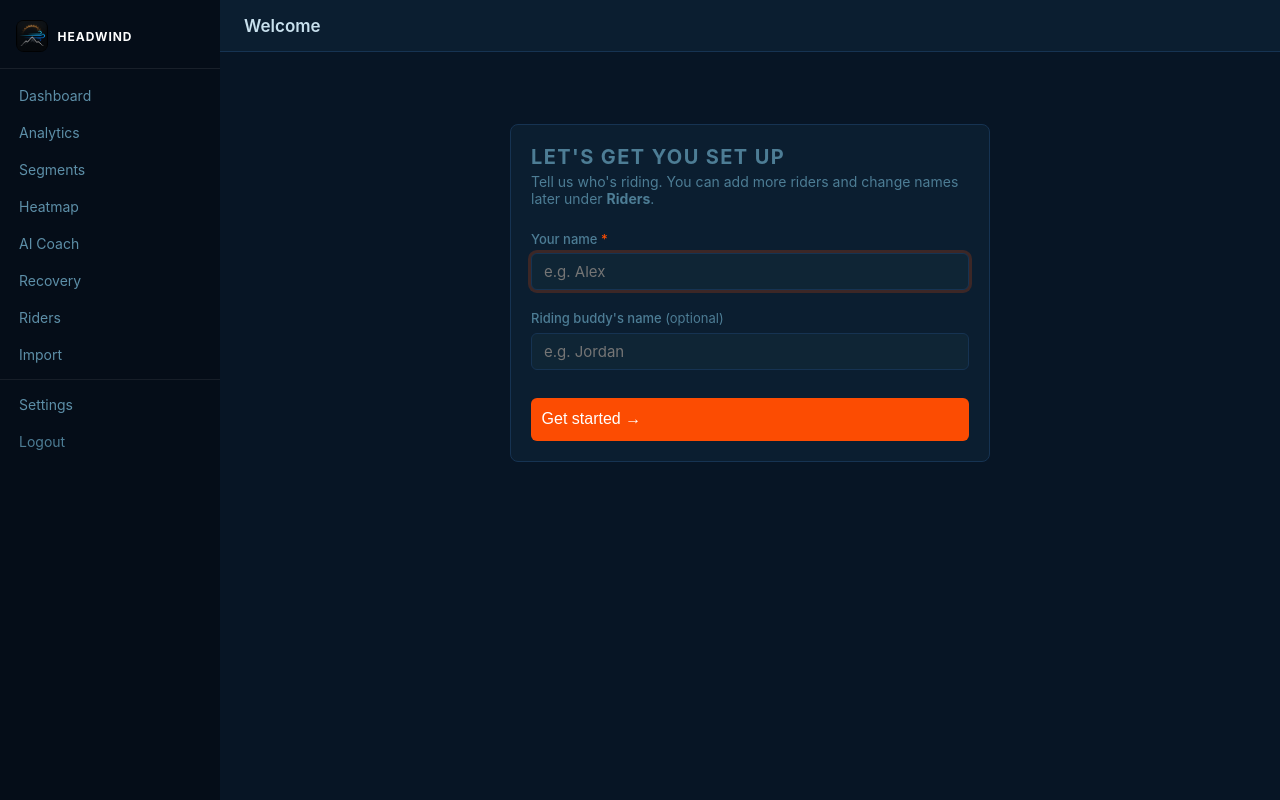
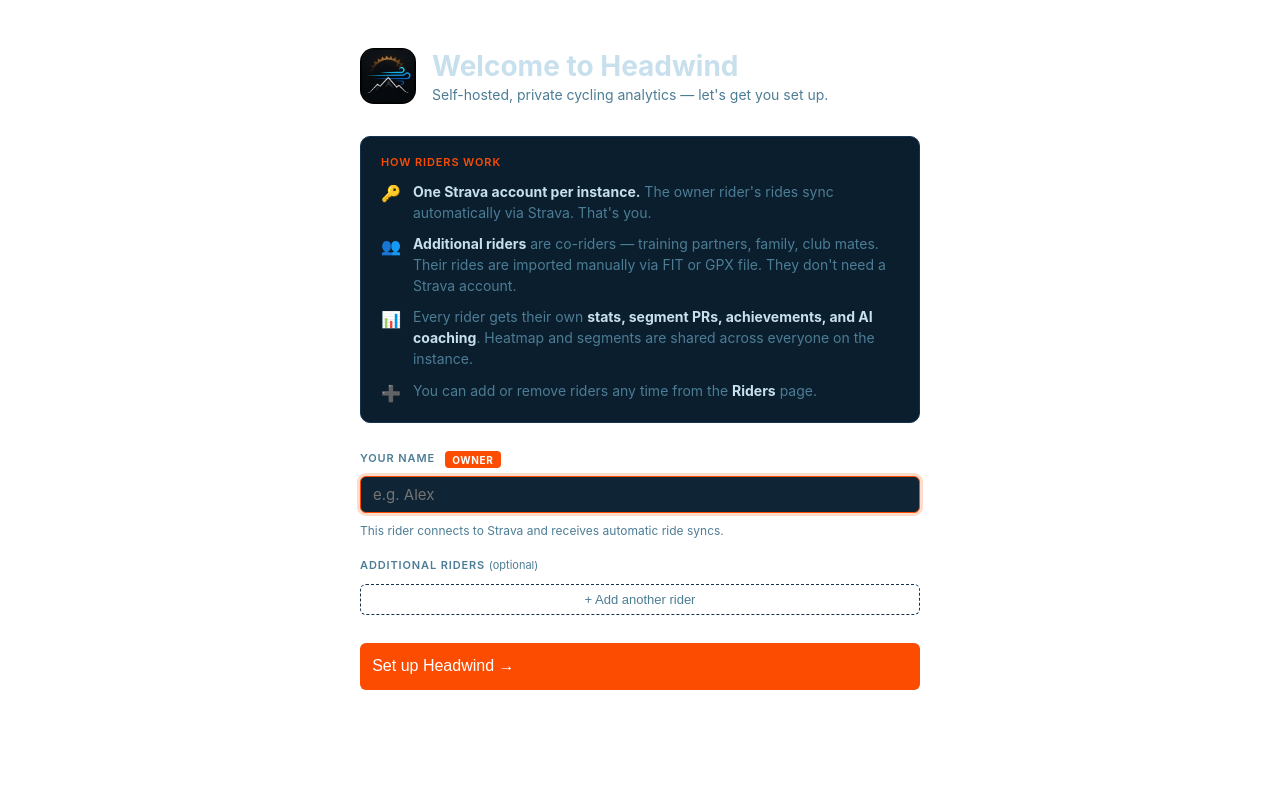
Before and after one commit to lordmaa/headwind, a Flask app: page /setup in a window 1280 px wide. Run offline with Flask 3, Linux system fonts and the light colour scheme; the visitor is signed in with stand-in values (Sample User, id 1); data that the repository does not hold is empty.

Commit message:
Redesign setup wizard with multi-rider architecture explanation
- Full-screen branded page with logo, not embedded in sidebar layout
- Architecture explainer box: Strava owner, co-rider imports, per-rider stats
- Owner field clearly badged; dynamic 'Add another rider' slots (no limit)
- Route handles riders[] array; first rider always isDefault=1

Co-Authored-By: Claude Sonnet 4.6 <noreply@anthropic.com>

```diff
--- a/routes/setup.py
+++ b/routes/setup.py
@@ -10,18 +10,13 @@ def wizard():
         return redirect('/dashboard')
 
     if request.method == 'POST':
-        name1 = request.form.get('name1', '').strip()
-        name2 = request.form.get('name2', '').strip()
-        if name1:
+        names = [n.strip() for n in request.form.getlist('riders[]') if n.strip()]
+        if names:
             db = get_db()
-            db.execute(
-                "INSERT INTO Rider (name, avatarPath, isDefault) VALUES (?, 'custard_cream.svg', 1)",
-                [name1],
-            )
-            if name2:
+            for i, name in enumerate(names):
                 db.execute(
-                    "INSERT INTO Rider (name, isDefault) VALUES (?, 0)",
-                    [name2],
+                    "INSERT INTO Rider (name, avatarPath, isDefault) VALUES (?, 'custard_cream.svg', ?)",
+                    [name, 1 if i == 0 else 0],
                 )
             db.commit()
             return redirect('/dashboard')
--- a/templates/setup.html
+++ b/templates/setup.html
@@ -1,45 +1,238 @@
-{% extends 'base.html' %}
+<!DOCTYPE html>
+<html lang="en">
+<head>
+  <meta charset="UTF-8">
+  <meta name="viewport" content="width=device-width, initial-scale=1.0">
+  <title>Welcome — Headwind</title>
+  <link rel="stylesheet" href="{{ url_for('static', filename='css/style.css') }}">
+  <link rel="icon" type="image/x-icon" href="{{ url_for('static', filename='favicon.ico') }}">
+  <style>
+    body {
+      min-height: 100vh;
+      display: flex;
+      align-items: flex-start;
+      justify-content: center;
+      background: var(--bg);
+      padding: 3rem 1rem;
+    }
+    .wizard { width: 100%; max-width: 560px; }
 
-{% block title %}Setup{% endblock %}
-{% block page_title %}Welcome{% endblock %}
+    .wizard-hero {
+      display: flex;
+      align-items: center;
+      gap: 1rem;
+      margin-bottom: 2rem;
+    }
+    .wizard-hero img {
+      width: 56px; height: 56px; border-radius: 14px; flex-shrink: 0;
+    }
+    .wizard-hero-text h1 {
+      font-size: 1.75rem; font-weight: 700; color: var(--text); margin: 0 0 0.2rem;
+    }
+    .wizard-hero-text p {
+      font-size: 0.875rem; color: var(--text-muted); margin: 0;
+    }
 
-{% block content %}
-<div style="max-width:480px; margin:3rem auto;">
-  <div class="card">
-    <div class="card-title" style="font-size:1.25rem; margin-bottom:0.25rem;">Let's get you set up</div>
-    <p style="color:var(--text-muted); font-size:0.875rem; margin-bottom:1.5rem;">
-      Tell us who's riding. You can add more riders and change names later under <strong>Riders</strong>.
-    </p>
+    .arch-box {
+      background: #0a1e2e;
+      border: 1px solid var(--border);
+      border-radius: 10px;
+      padding: 1.1rem 1.25rem;
+      margin-bottom: 1.75rem;
+    }
+    .arch-box-title {
+      font-size: 0.6875rem;
+      text-transform: uppercase;
+      letter-spacing: 0.08em;
+      font-weight: 600;
+      color: var(--accent);
+      margin-bottom: 0.75rem;
+    }
+    .arch-row {
+      display: flex;
+      gap: 0.75rem;
+      align-items: flex-start;
+      margin-bottom: 0.65rem;
+      font-size: 0.875rem;
+      color: var(--text-muted);
+      line-height: 1.5;
+    }
+    .arch-row:last-child { margin-bottom: 0; }
+    .arch-icon {
+      font-size: 1rem;
+      flex-shrink: 0;
+      margin-top: 0.05rem;
+    }
+    .arch-row strong { color: var(--text); }
 
-    <form method="POST" action="/setup">
-      <div style="margin-bottom:1.25rem;">
-        <label style="display:block; font-size:0.8125rem; color:var(--text-muted); margin-bottom:0.4rem;">
-          Your name <span style="color:var(--accent);">*</span>
-        </label>
+    .section-label {
+      font-size: 0.6875rem;
+      text-transform: uppercase;
+      letter-spacing: 0.08em;
+      font-weight: 600;
+      color: var(--text-muted);
+      margin-bottom: 0.5rem;
+    }
+    .owner-badge {
+      display: inline-block;
+      font-size: 0.625rem;
+      font-weight: 700;
+      text-transform: uppercase;
+      letter-spacing: 0.06em;
+      background: var(--accent);
+      color: #fff;
+      padding: 0.15rem 0.45rem;
+      border-radius: 4px;
+      margin-left: 0.4rem;
+      vertical-align: middle;
+    }
+
+    .rider-row {
+      display: flex;
+      gap: 0.5rem;
+      align-items: center;
+      margin-bottom: 0.6rem;
+    }
+    .rider-row input {
+      flex: 1;
+      background: #0f2535;
+      color: var(--text);
+      border: 1px solid var(--border);
+      border-radius: 6px;
+      padding: 0.5rem 0.75rem;
+      font-size: 0.9375rem;
+    }
+    .rider-row input:focus {
+      outline: none;
+      border-color: var(--accent);
+    }
+    .btn-remove {
+      background: none;
+      border: none;
+      color: var(--text-muted);
+      font-size: 1.1rem;
+      cursor: pointer;
+      padding: 0.25rem 0.4rem;
+      border-radius: 4px;
+      line-height: 1;
+    }
+    .btn-remove:hover { color: var(--danger); }
+
+    .btn-add {
+      background: none;
+      border: 1px dashed var(--border);
+      color: var(--text-muted);
+      font-size: 0.8125rem;
+      cursor: pointer;
+      padding: 0.45rem 0.9rem;
+      border-radius: 6px;
+      width: 100%;
+      margin-top: 0.25rem;
+      margin-bottom: 1.75rem;
+      transition: border-color 0.15s, color 0.15s;
+    }
+    .btn-add:hover { border-color: var(--accent); color: var(--text); }
+
+    .submit-btn {
+      width: 100%;
+      padding: 0.7rem;
+      font-size: 1rem;
+    }
+  </style>
+</head>
+<body>
+<div class="wizard">
+
+  <!-- Hero -->
+  <div class="wizard-hero">
+    <img src="{{ url_for('static', filename='logo.png') }}" alt="Headwind">
+    <div class="wizard-hero-text">
+      <h1>Welcome to Headwind</h1>
+      <p>Self-hosted, private cycling analytics — let's get you set up.</p>
+    </div>
+  </div>
+
+  <!-- Architecture explanation -->
+  <div class="arch-box">
+    <div class="arch-box-title">How riders work</div>
+    <div class="arch-row">
+      <span class="arch-icon">🔑</span>
+      <span>
+        <strong>One Strava account per instance.</strong>
+        The owner rider's rides sync automatically via Strava. That's you.
+      </span>
+    </div>
+    <div class="arch-row">
+      <span class="arch-icon">👥</span>
+      <span>
+        <strong>Additional riders</strong> are co-riders — training partners, family, club mates.
+        Their rides are imported manually via FIT or GPX file.
+        They don't need a Strava account.
+      </span>
+    </div>
+    <div class="arch-row">
+      <span class="arch-icon">📊</span>
+      <span>
+        Every rider gets their own <strong>stats, segment PRs, achievements, and AI coaching</strong>.
+        Heatmap and segments are shared across everyone on the instance.
+      </span>
+    </div>
+    <div class="arch-row">
+      <span class="arch-icon">➕</span>
+      <span>You can add or remove riders any time from the <strong>Riders</strong> page.</span>
+    </div>
+  </div>
+
+  <form method="POST" action="/setup" id="setupForm">
+
+    <!-- Owner rider -->
+    <div style="margin-bottom:1.25rem;">
+      <div class="section-label">
+        Your name <span class="owner-badge">Owner</span>
+      </div>
+      <div class="rider-row">
         <input
-          type="text" name="name1" required autofocus
+          type="text"
+          name="riders[]"
+          required
+          autofocus
           placeholder="e.g. Alex"
-          style="width:100%; box-sizing:border-box; background:#0f2535; color:var(--text);
-                 border:1px solid var(--border); border-radius:6px;
-                 padding:0.5rem 0.75rem; font-size:0.9375rem;">
+          autocomplete="off">
       </div>
+      <p style="font-size:0.75rem; color:var(--text-muted); margin:0.3rem 0 0;">
+        This rider connects to Strava and receives automatic ride syncs.
+      </p>
+    </div>
 
-      <div style="margin-bottom:1.75rem;">
-        <label style="display:block; font-size:0.8125rem; color:var(--text-muted); margin-bottom:0.4rem;">
-          Riding buddy's name <span style="color:var(--text-muted); font-weight:400;">(optional)</span>
-        </label>
-        <input
-          type="text" name="name2"
-          placeholder="e.g. Jordan"
-          style="width:100%; box-sizing:border-box; background:#0f2535; color:var(--text);
-                 border:1px solid var(--border); border-radius:6px;
-                 padding:0.5rem 0.75rem; font-size:0.9375rem;">
-      </div>
+    <!-- Additional riders -->
+    <div class="section-label" style="margin-bottom:0.5rem;">
+      Additional riders <span style="font-weight:400; text-transform:none; letter-spacing:0;">(optional)</span>
+    </div>
+    <div id="extraRiders"></div>
+    <button type="button" class="btn-add" onclick="addRider()">+ Add another rider</button>
 
-      <button type="submit" class="btn btn-primary" style="width:100%; padding:0.6rem; font-size:1rem;">
-        Get started →
-      </button>
-    </form>
-  </div>
+    <button type="submit" class="btn btn-primary submit-btn">Set up Headwind →</button>
+  </form>
+
 </div>
-{% endblock %}
+
+<script>
+var extraCount = 0;
+function addRider() {
+  extraCount++;
+  var div = document.createElement('div');
+  div.className = 'rider-row';
+  div.id = 'extra-' + extraCount;
+  div.innerHTML =
+    '<input type="text" name="riders[]" placeholder="Rider name" autocomplete="off">' +
+    '<button type="button" class="btn-remove" onclick="removeRider(' + extraCount + ')" title="Remove">×</button>';
+  document.getElementById('extraRiders').appendChild(div);
+  div.querySelector('input').focus();
+}
+function removeRider(id) {
+  var el = document.getElementById('extra-' + id);
+  if (el) el.remove();
+}
+</script>
+</body>
+</html>
```
